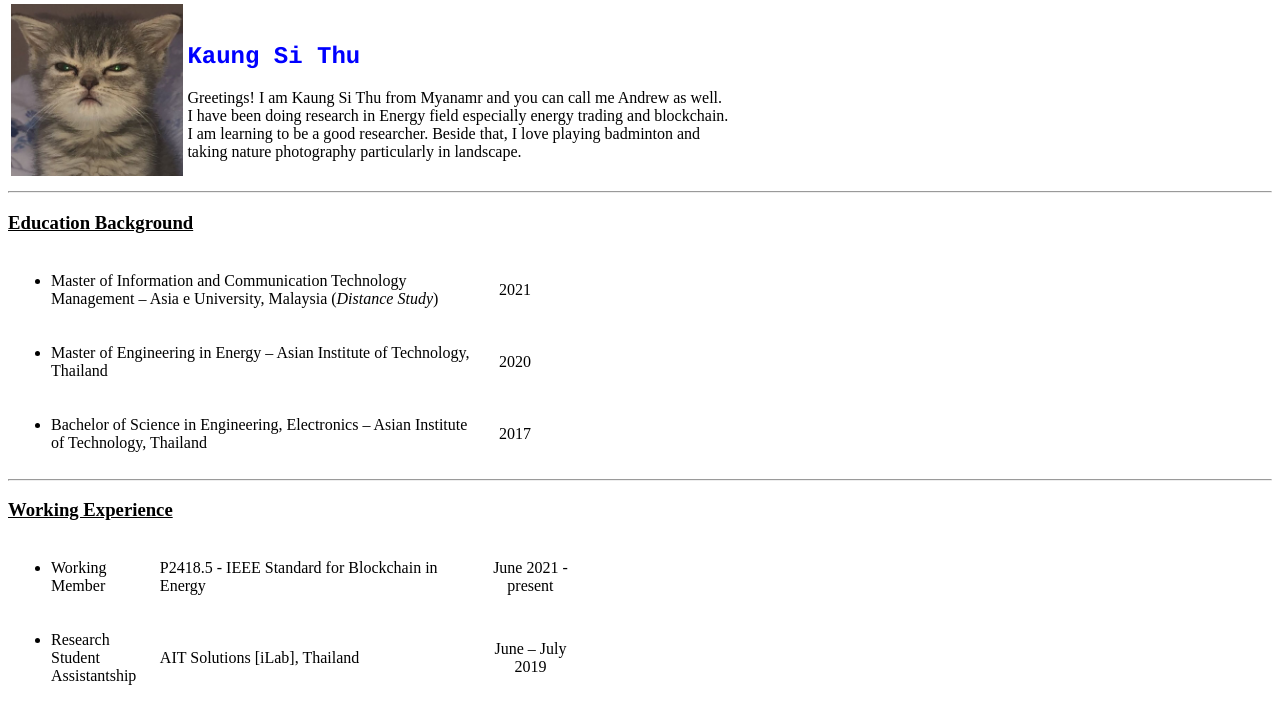
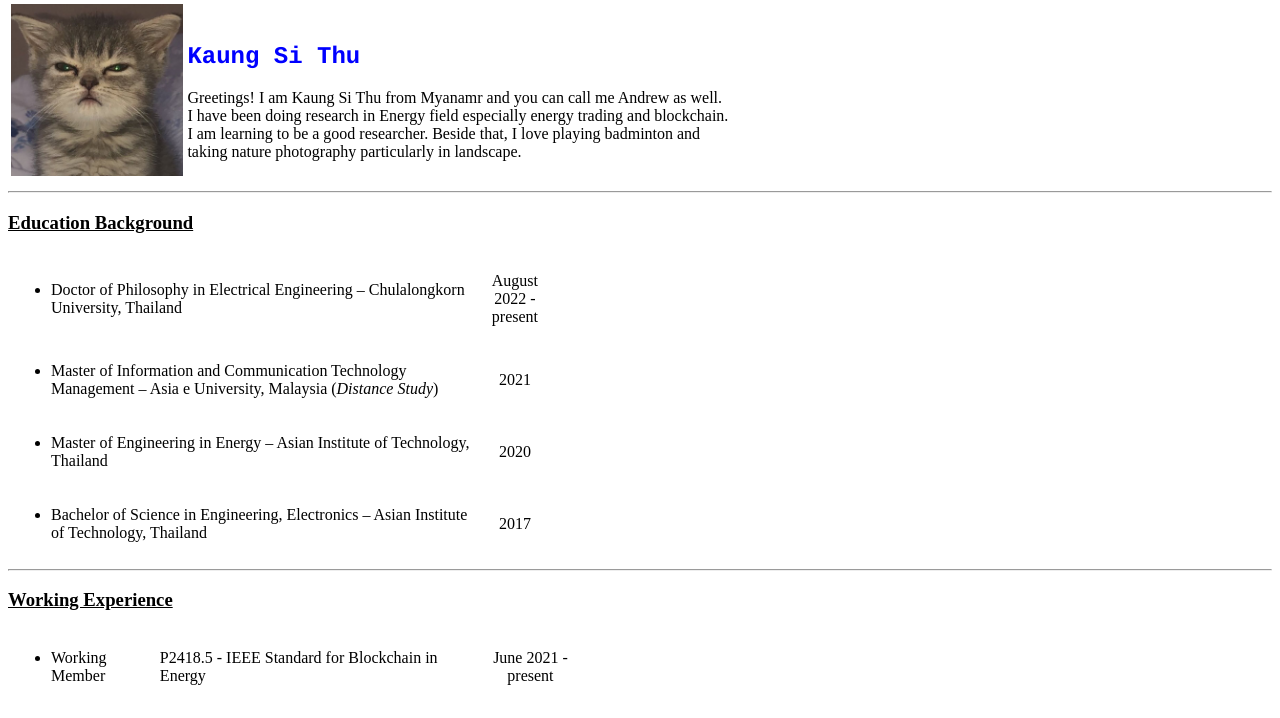
Before and after one commit to andrewkst/InternetTech-Applications_AboutMe, a plain HTML site: page index.html in a window 1280 px wide. Shown: the part 79-797 px from the top of the page. Drawn offline with Linux system fonts and the light colour scheme.

Commit message:
Update index.html

```diff
--- a/index.html
+++ b/index.html
@@ -24,6 +24,17 @@
             <tr style="height: 59px;">
             <td style="height: 59px; width: 454.292px;">
             <ul>
+                <li> Doctor of Philosophy in Electrical Engineering &ndash; Chulalongkorn University, Thailand
+</ul>
+            </td>
+            <td style="height: 59px; width: 72.7083px; text-align: center;">
+            <p>August 2022 - present</p>
+            </td>
+            </tr>
+            <tr style="height: 35px;">
+            <td style="height: 35px; width: 454.292px;">
+            <ul>
+
             <li>Master of Information and Communication Technology Management &ndash; Asia e University, Malaysia (<em>Distance Study</em>)</li>
             </ul>
             </td>
```
